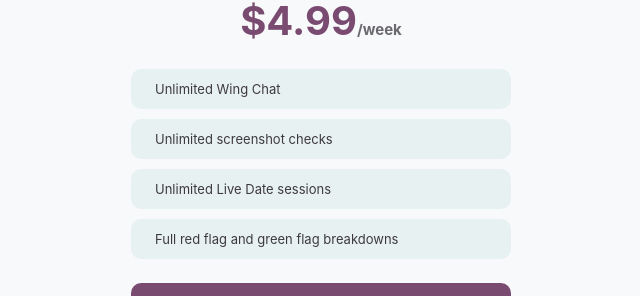
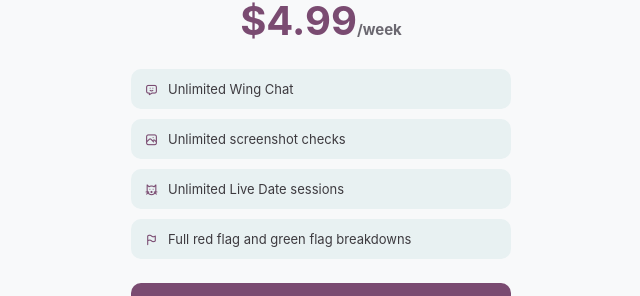
Before and after one commit to sristhikumari63-boop/wingverona-web, a Next.js app: page / in a window 1280 px wide. Shown: the part 359-655 px from the top of the page, without its empty margins (319-959 px from the left). Built offline with nearby package versions, Linux system fonts and the light colour scheme.

Commit message:
Update layout.js

```diff
--- a/app/layout.js
+++ b/app/layout.js
@@ -6,7 +6,10 @@
 export default function RootLayout({ children }) {
   return (
     <html lang="en">
-      <body style={{ backgroundColor: '#F4F4F6', margin: 0, padding: 0, fontFamily: 'sans-serif' }}>
+      <head>
+        <link rel="stylesheet" href="https://cdn.jsdelivr.net/npm/@tabler/icons-webfont@latest/dist/tabler-icons.min.css" />
+      </head>
+      <body style={{ backgroundColor: '#F8F9FA', margin: 0, padding: 0, fontFamily: 'sans-serif' }}>
         {children}
       </body>
     </html>
```
